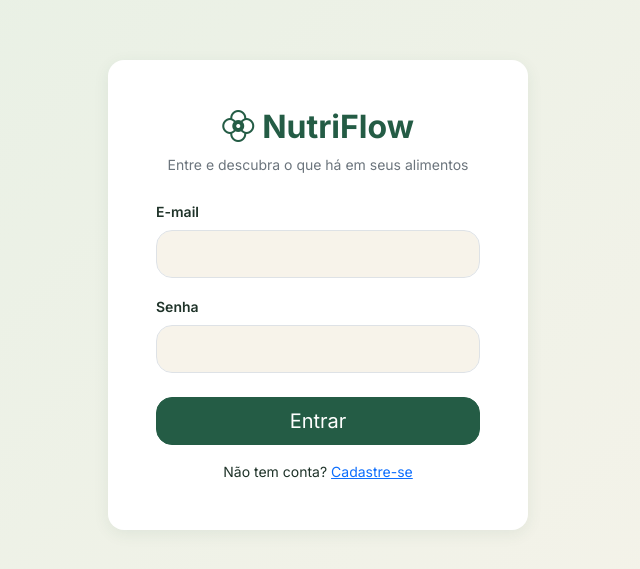
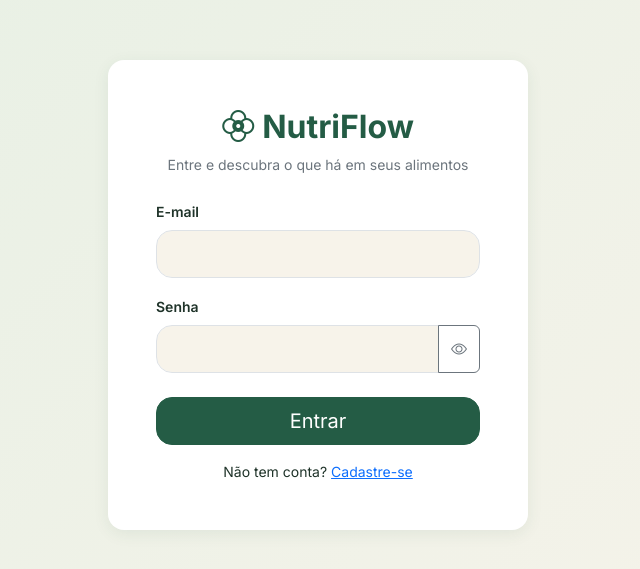
Before and after one commit to Equipe-Tres-GT4/NutriFlow, a React (Vite) app: page /login in a window 1280 px wide. Shown: the part 105-674 px from the top of the page, without its empty margins (322-962 px from the left). Built offline with nearby package versions, Linux system fonts and the light colour scheme.

Commit message:
feat: botão ocultar/mostrar senha adicioado ao loguin

```diff
--- a/src/pages/Cadastro.jsx
+++ b/src/pages/Cadastro.jsx
@@ -6,6 +6,7 @@ export default function Cadastro() {
   const { cadastrar } = useAuth()
   const navigate = useNavigate()
   const [form, setForm] = useState({ nome: '', email: '', senha: '' })
+  const [mostrarSenha, setMostrarSenha] = useState(false)
   const [erro, setErro] = useState('')
 
   const mudar = (e) => setForm({ ...form, [e.target.name]: e.target.value })
@@ -38,8 +39,13 @@ export default function Cadastro() {
           <input name="email" type="email" pattern="[^\s@]+@[^\s@.]+(\.[^\s@.]+)+" title="Use um e-mail com domínio, como nome@exemplo.com." className="form-control form-control-lg" value={form.email} onChange={mudar} required />
         </div>
         <div className="mb-3">
-          <label className="form-label small fw-semibold">Senha</label>
-          <input name="senha" type="password" className="form-control form-control-lg" value={form.senha} onChange={mudar} required />
+          <label htmlFor="cadastro-senha" className="form-label small fw-semibold">Senha</label>
+          <div className="input-group">
+            <input id="cadastro-senha" name="senha" type={mostrarSenha ? 'text' : 'password'} className="form-control form-control-lg" value={form.senha} onChange={mudar} required />
+            <button type="button" className="btn btn-outline-secondary" onClick={() => setMostrarSenha(!mostrarSenha)} aria-label={mostrarSenha ? 'Ocultar senha' : 'Mostrar senha'} aria-pressed={mostrarSenha}>
+              <i className={`bi ${mostrarSenha ? 'bi-eye-slash' : 'bi-eye'}`} aria-hidden="true"></i>
+            </button>
+          </div>
         </div>
 
         {erro && <p className="alert alert-danger py-2 small mb-3" role="alert">{erro}</p>}
--- a/src/pages/Login.jsx
+++ b/src/pages/Login.jsx
@@ -5,6 +5,7 @@ import { useAuth } from '../auth/AuthContext'
 export default function Login() {
   const { entrar } = useAuth()
   const [form, setForm] = useState({ email: '', senha: '' })
+  const [mostrarSenha, setMostrarSenha] = useState(false)
   const [erro, setErro] = useState('')
   const [sucesso, setSucesso] = useState('')
 
@@ -35,8 +36,13 @@ export default function Login() {
           <input name="email" type="email" pattern="[^\s@]+@[^\s@.]+(\.[^\s@.]+)+" title="Use um e-mail com domínio, como nome@exemplo.com." className="form-control form-control-lg" value={form.email} onChange={mudar} required />
         </div>
         <div className="mb-3">
-          <label className="form-label small fw-semibold">Senha</label>
-          <input name="senha" type="password" className="form-control form-control-lg" value={form.senha} onChange={mudar} required />
+          <label htmlFor="login-senha" className="form-label small fw-semibold">Senha</label>
+          <div className="input-group">
+            <input id="login-senha" name="senha" type={mostrarSenha ? 'text' : 'password'} className="form-control form-control-lg" value={form.senha} onChange={mudar} required />
+            <button type="button" className="btn btn-outline-secondary" onClick={() => setMostrarSenha(!mostrarSenha)} aria-label={mostrarSenha ? 'Ocultar senha' : 'Mostrar senha'} aria-pressed={mostrarSenha}>
+              <i className={`bi ${mostrarSenha ? 'bi-eye-slash' : 'bi-eye'}`} aria-hidden="true"></i>
+            </button>
+          </div>
         </div>
 
         {erro && <div className="alert alert-danger py-2 small" role="alert">{erro}</div>}
```
